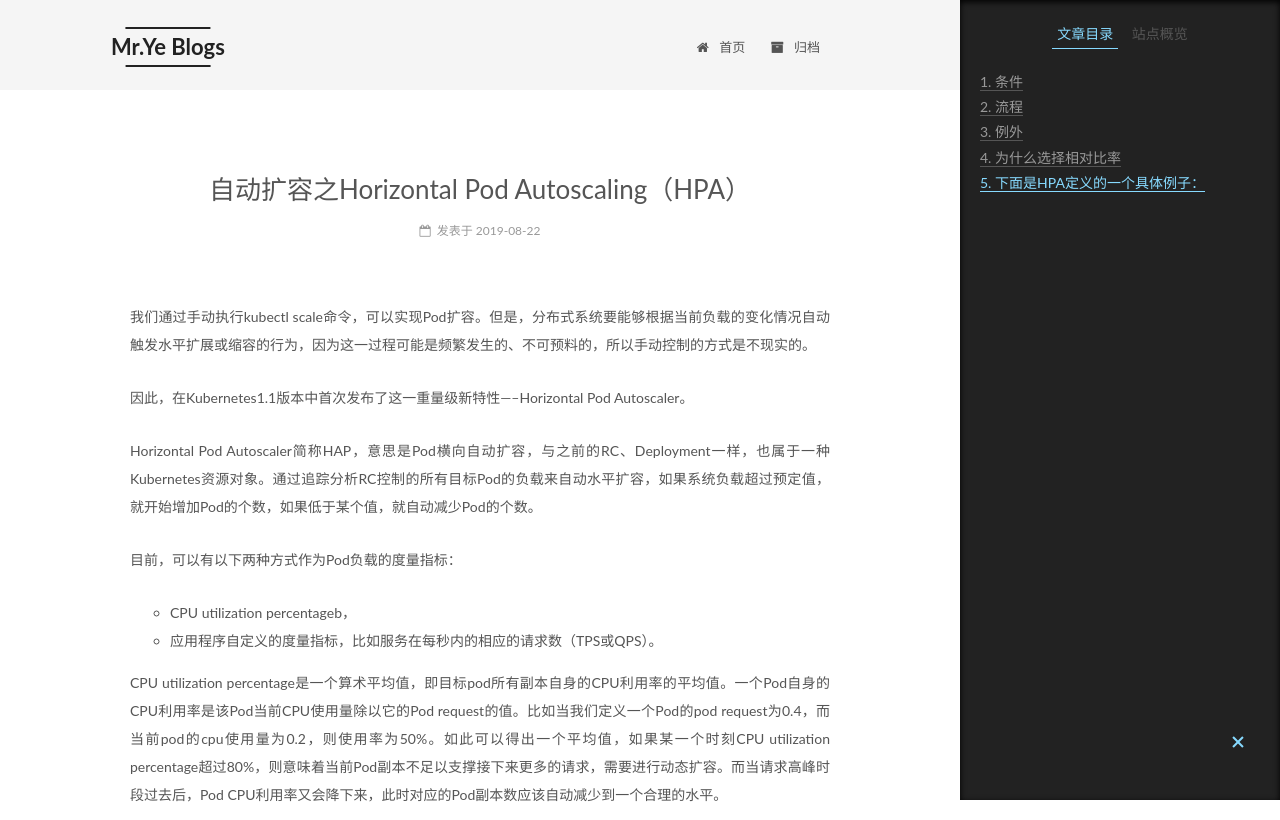
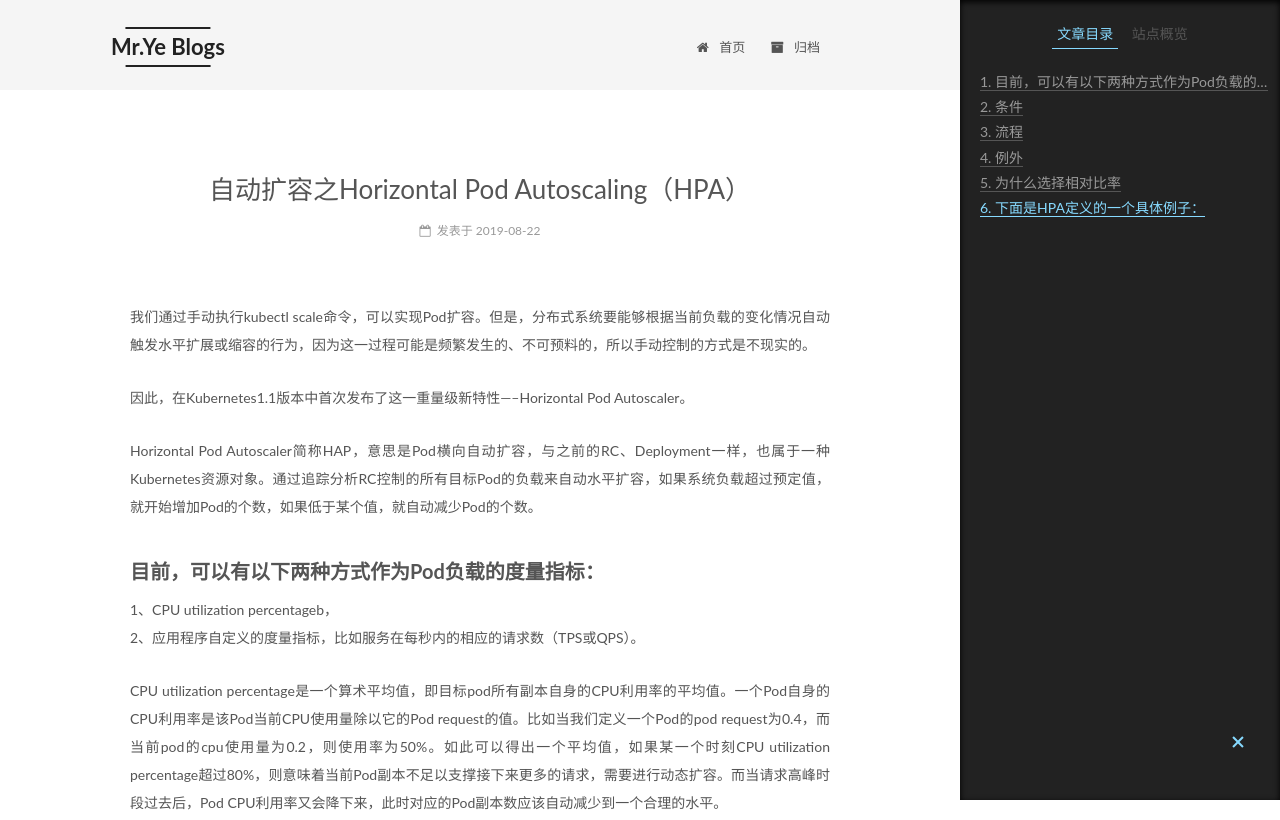
Before and after one commit to system51/system51.github.io, a plain HTML site: page 2019/08/22/自动扩容之Horizontal-Pod-Autoscaling（HPA）/index.html in a window 1280 px wide. Shown: the top 820 px of the page. Drawn offline with Linux system fonts and the light colour scheme.

Commit message:
Site updated: 2019-08-23 08:47:27

```diff
--- a/2019/08/22/自动扩容之Horizontal-Pod-Autoscaling（HPA）/index.html
+++ b/2019/08/22/自动扩容之Horizontal-Pod-Autoscaling（HPA）/index.html
@@ -87,7 +87,7 @@
 <meta property="og:site_name" content="Mr.Ye Blogs">
 <meta property="og:description" content="我们通过手动执行kubectl scale命令，可以实现Pod扩容。但是，分布式系统要能够根据当前负载的变化情况自动触发水平扩展或缩容的行为，因为这一过程可能是频繁发生的、不可预料的，所以手动控制的方式是不现实的。 因此，在Kubernetes1.1版本中首次发布了这一重量级新特性—–Horizontal Pod Autoscaler。 Horizontal Pod Autoscaler简称HAP">
 <meta property="og:locale" content="zh-Hans">
-<meta property="og:updated_time" content="2019-08-23T00:34:02.690Z">
+<meta property="og:updated_time" content="2019-08-23T00:43:29.126Z">
 <meta name="twitter:card" content="summary">
 <meta name="twitter:title" content="自动扩容之Horizontal Pod Autoscaling（HPA）">
 <meta name="twitter:description" content="我们通过手动执行kubectl scale命令，可以实现Pod扩容。但是，分布式系统要能够根据当前负载的变化情况自动触发水平扩展或缩容的行为，因为这一过程可能是频繁发生的、不可预料的，所以手动控制的方式是不现实的。 因此，在Kubernetes1.1版本中首次发布了这一重量级新特性—–Horizontal Pod Autoscaler。 Horizontal Pod Autoscaler简称HAP">
@@ -303,11 +303,7 @@
         <p>我们通过手动执行kubectl scale命令，可以实现Pod扩容。但是，分布式系统要能够根据当前负载的变化情况自动触发水平扩展或缩容的行为，因为这一过程可能是频繁发生的、不可预料的，所以手动控制的方式是不现实的。</p>
 <p>因此，在Kubernetes1.1版本中首次发布了这一重量级新特性—–Horizontal Pod Autoscaler。</p>
 <p>Horizontal Pod Autoscaler简称HAP，意思是Pod横向自动扩容，与之前的RC、Deployment一样，也属于一种Kubernetes资源对象。通过追踪分析RC控制的所有目标Pod的负载来自动水平扩容，如果系统负载超过预定值，就开始增加Pod的个数，如果低于某个值，就自动减少Pod的个数。</p>
-<p>目前，可以有以下两种方式作为Pod负载的度量指标：</p>
-<ul>
-<li>CPU utilization percentageb，</li>
-<li>应用程序自定义的度量指标，比如服务在每秒内的相应的请求数（TPS或QPS）。</li>
-</ul>
+<h3 id="目前，可以有以下两种方式作为Pod负载的度量指标："><a href="#目前，可以有以下两种方式作为Pod负载的度量指标：" class="headerlink" title="目前，可以有以下两种方式作为Pod负载的度量指标："></a>目前，可以有以下两种方式作为Pod负载的度量指标：</h3><p>1、CPU utilization percentageb，<br>2、应用程序自定义的度量指标，比如服务在每秒内的相应的请求数（TPS或QPS）。</p>
 <p>CPU utilization percentage是一个算术平均值，即目标pod所有副本自身的CPU利用率的平均值。一个Pod自身的CPU利用率是该Pod当前CPU使用量除以它的Pod request的值。比如当我们定义一个Pod的pod request为0.4，而当前pod的cpu使用量为0.2，则使用率为50%。如此可以得出一个平均值，如果某一个时刻CPU utilization percentage超过80%，则意味着当前Pod副本不足以支撑接下来更多的请求，需要进行动态扩容。而当请求高峰时段过去后，Pod CPU利用率又会降下来，此时对应的Pod副本数应该自动减少到一个合理的水平。</p>
 <p>CPU utilization percentage计算过程使用到的Pod的CPU使用量通常是1分钟的平均值。</p>
 <h3 id="条件"><a href="#条件" class="headerlink" title="条件"></a>条件</h3><p>HPA通过定期（定期轮询的时间通过–horizontal-pod-autoscaler-sync-period选项来设置，默认的时间为30秒）通过Status.PodSelector来查询pods的状态，获得pod的CPU使用率。然后，通过现有pods的CPU使用率的平均值（计算方式是最近的pod使用量（最近一分钟的平均值，从heapster中获得）除以设定的每个Pod的CPU使用率限额）跟目标使用率进行比较，并且在扩容时，还要遵循预先设定的副本数限制：MinReplicas &lt;= Replicas &lt;= MaxReplicas。</p>
@@ -467,7 +463,7 @@
 
 
 
-              <div class="post-toc-content"><ol class="nav"><li class="nav-item nav-level-3"><a class="nav-link" href="#条件"><span class="nav-number">1.</span> <span class="nav-text">条件</span></a></li><li class="nav-item nav-level-3"><a class="nav-link" href="#流程"><span class="nav-number">2.</span> <span class="nav-text">流程</span></a></li><li class="nav-item nav-level-3"><a class="nav-link" href="#例外"><span class="nav-number">3.</span> <span class="nav-text">例外</span></a></li><li class="nav-item nav-level-3"><a class="nav-link" href="#为什么选择相对比率"><span class="nav-number">4.</span> <span class="nav-text">为什么选择相对比率</span></a></li><li class="nav-item nav-level-3"><a class="nav-link" href="#下面是HPA定义的一个具体例子："><span class="nav-number">5.</span> <span class="nav-text">下面是HPA定义的一个具体例子：</span></a></li></ol></div>
+              <div class="post-toc-content"><ol class="nav"><li class="nav-item nav-level-3"><a class="nav-link" href="#目前，可以有以下两种方式作为Pod负载的度量指标："><span class="nav-number">1.</span> <span class="nav-text">目前，可以有以下两种方式作为Pod负载的度量指标：</span></a></li><li class="nav-item nav-level-3"><a class="nav-link" href="#条件"><span class="nav-number">2.</span> <span class="nav-text">条件</span></a></li><li class="nav-item nav-level-3"><a class="nav-link" href="#流程"><span class="nav-number">3.</span> <span class="nav-text">流程</span></a></li><li class="nav-item nav-level-3"><a class="nav-link" href="#例外"><span class="nav-number">4.</span> <span class="nav-text">例外</span></a></li><li class="nav-item nav-level-3"><a class="nav-link" href="#为什么选择相对比率"><span class="nav-number">5.</span> <span class="nav-text">为什么选择相对比率</span></a></li><li class="nav-item nav-level-3"><a class="nav-link" href="#下面是HPA定义的一个具体例子："><span class="nav-number">6.</span> <span class="nav-text">下面是HPA定义的一个具体例子：</span></a></li></ol></div>
 
 
           </div>
--- a/css/main.css
+++ b/css/main.css
@@ -1822,7 +1822,7 @@ pre .javascript .function {
   width: 4px;
   height: 4px;
   border-radius: 50%;
-  background: #57ff04;
+  background: #40ffff;
 }
 .links-of-blogroll {
   font-size: 13px;
```
Also changed, not shown: index.html (+1 -5 lines).
